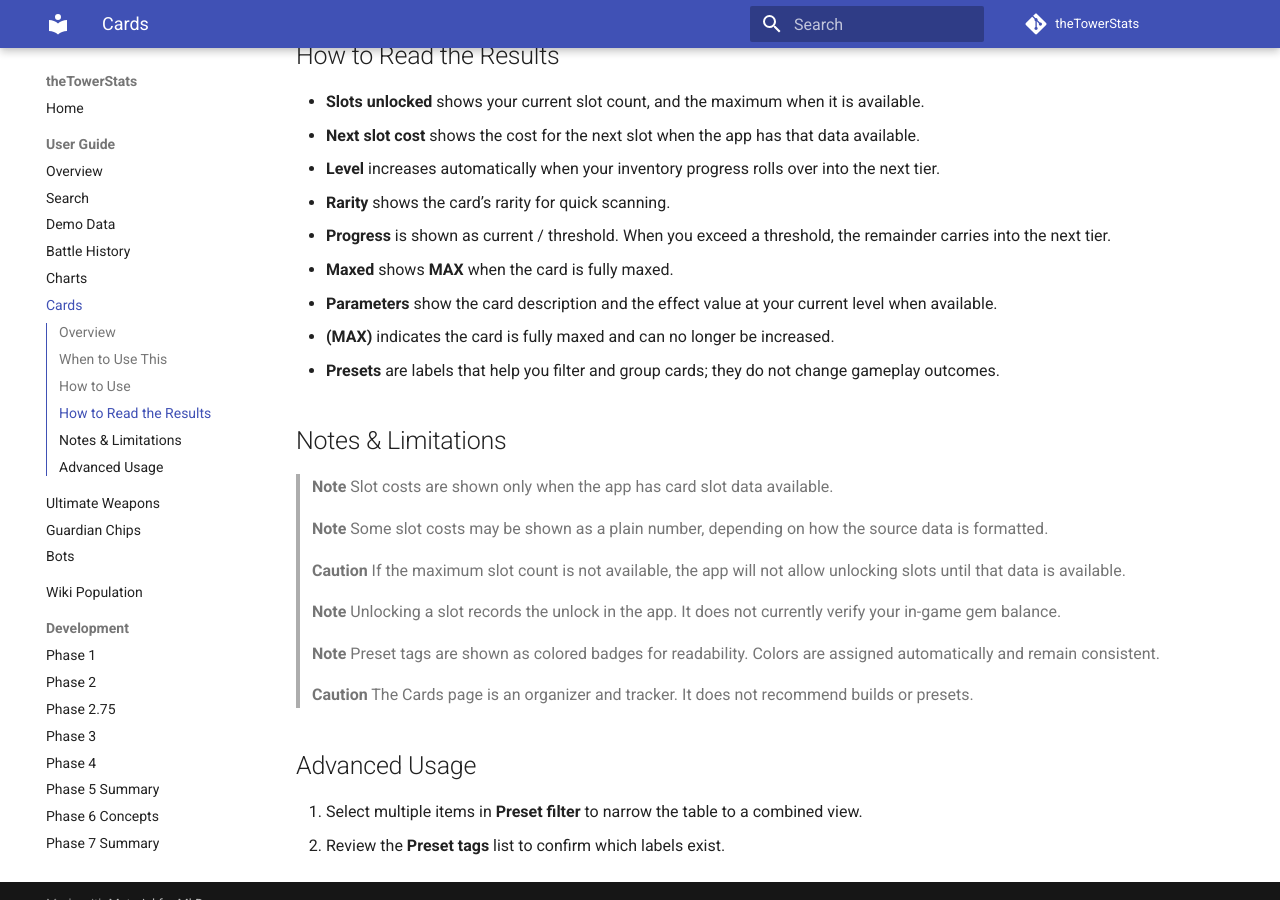
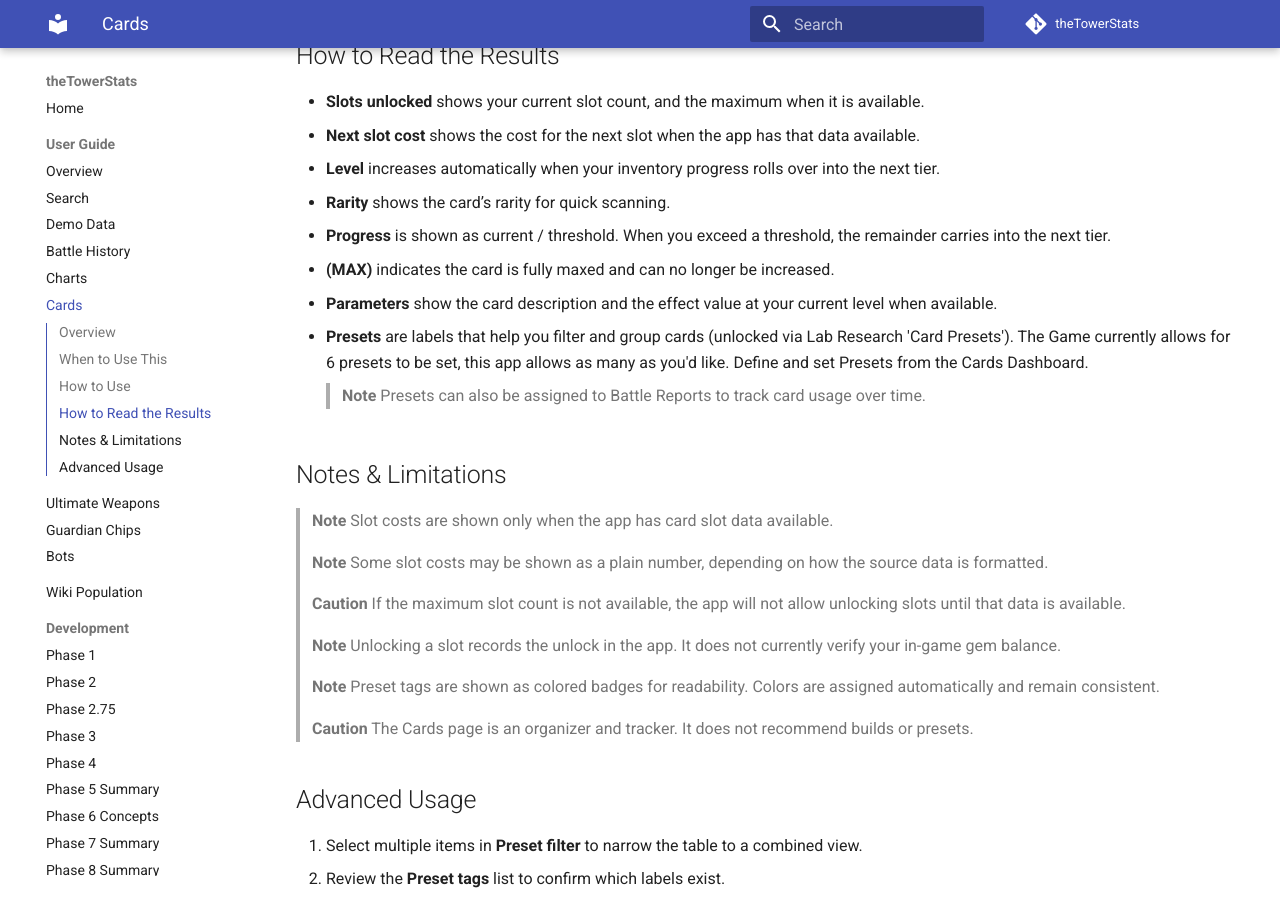
Before and after one commit to mahbam42/theTowerStats, an MkDocs documentation site: the page built from docs/cards.md, in a window 1280 px wide and 900 px high, scrolled down 1088 px. Built offline with MkDocs 1.6.1 and Material for MkDocs 9.7.7, drawn with Linux system fonts in a browser that asks for light colours; comment, search, counter and statistics services are not loaded.

Commit message:
revised docs

```diff
--- a/docs/cards.md
+++ b/docs/cards.md
@@ -36,10 +36,12 @@
 - **Level** increases automatically when your inventory progress rolls over into the next tier.
 - **Rarity** shows the card’s rarity for quick scanning.
 - **Progress** is shown as current / threshold. When you exceed a threshold, the remainder carries into the next tier.
-- **Maxed** shows **MAX** when the card is fully maxed.
+- **(MAX)** indicates the card is fully maxed and can no longer be increased.
 - **Parameters** show the card description and the effect value at your current level when available.
-- **(MAX)** indicates the card is fully maxed and can no longer be increased.
-- **Presets** are labels that help you filter and group cards; they do not change gameplay outcomes.
+- **Presets** are labels that help you filter and group cards (unlocked via Lab Research 'Card Presets'). The Game currently allows for 6 presets to be set, this app allows as many as you'd like. Define and set Presets from the Cards Dashboard.
+
+    > **Note**
+    > Presets can also be assigned to Battle Reports to track card usage over time.
 
 ## Notes & Limitations
 
--- a/mkdocs.yml
+++ b/mkdocs.yml
@@ -61,8 +61,9 @@
       - Phase 10 Summary: phase10.md
       - Deployment (Railway): deployment.md
       - Project Structure: project_structure.md
-      - Manual Testing Guide: manual_testing.md
-      - Testing: testing.md
+      - Testing:
+          - Testing: testing.md
+          - Manual Testing Guide: manual_testing.md
       - Development Notes: development.md
   - Reference:
       - Management Commands: management_commands.md
```
Also changed, not shown: docs/index.md (+3 -0 lines), docs/ultimate_weapons.md (+3 -3 lines), docs/user_guide.md (+3 -1 lines).
